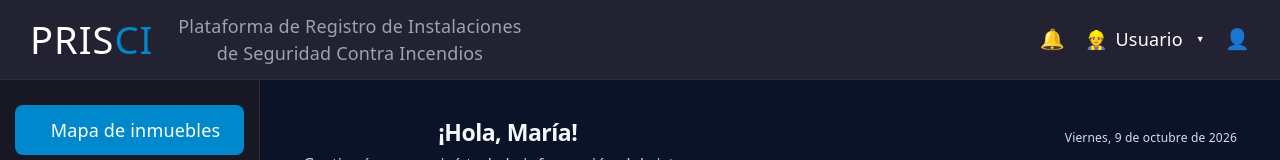
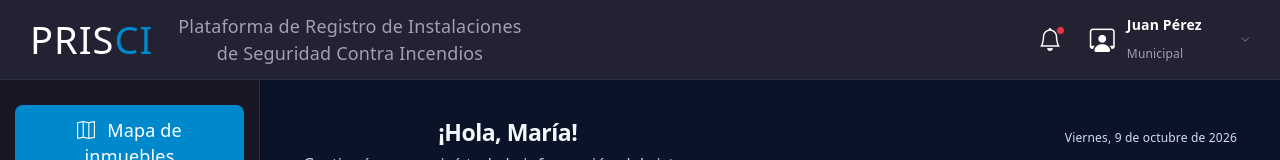
Before and after one commit to mia-estevez/proyecto-prisci, a React (Vite) app: page / in a window 1280 px wide. Shown: the top 160 px of the page. Built offline with nearby package versions, Linux system fonts and the light colour scheme.

Commit message:
Modificando navbar

```diff
--- a/src/App.jsx
+++ b/src/App.jsx
@@ -59,7 +59,7 @@ function Contenido() {
     <div style={{ display: "flex", flexDirection: "column", minHeight: "100vh", backgroundColor: "#0b1329" }}>
 
       {/* NAVBAR SUPERIOR */}
-      {!esLogin && <Navbar />}
+      {!esLogin && usuario && <Navbar usuario={usuario} />}
 
       <div style={{ display: "flex", flex: 1, width: "100%", minHeight: 0 }}>
 
--- a/src/componentes/navbar.css
+++ b/src/componentes/navbar.css
@@ -1,19 +1,32 @@
 .navbar {
   width: 100%;
-  height: 80px;
+  min-height: 80px;
   background-color: var(--bg-tarjeta);
   display: flex;
   align-items: center;
   padding: 0 30px;
   box-sizing: border-box;
   border-bottom: 1px solid var(--borde-tarjeta);
+  gap: 0;
 }
 
+/* LOGO PRISCI */
 .navbar-logo h1 {
   margin: 0;
+  font-size: 38px;
+  letter-spacing: 1px;
   color: var(--texto-principal);
 }
 
+.logo-blanco {
+  color: var(--texto-principal);
+}
+
+.logo-azul {
+  color: var(--acento-azul);
+}
+
+/* TÍTULO */
 .navbar-title {
   margin-left: 25px;
 }
@@ -23,65 +36,134 @@
   color: var(--texto-secundario);
 }
 
+/* ACCIONES A LA DERECHA */
 .navbar-actions {
   margin-left: auto;
   display: flex;
   align-items: center;
-  gap: 20px;
+  gap: 28px;
 }
 
-.navbar-arrow {
-  font-size: 9px;
-  margin-left: 5px;
-}
-
-/*PARTE DE QUIEN ESTA USANDO LA PÁGINA*/
-.navbar-role {
+/* NOTIFICACIONES */
+.navbar-icon {
+  position: relative;
   display: flex;
   align-items: center;
-  gap: 8px;
   color: var(--texto-principal);
   text-decoration: none;
-}
-
-.navbar-role:hover {
-  color: var(--acento-azul);
-}
-
-
-/*PARTE DE LA CAMPANITA*/
-.navbar-icon {
-  color: var(--texto-principal);
-  text-decoration: none;
-  font-size: 20px;
+  font-size: 22px;
 }
 
 .navbar-icon:hover {
   color: var(--acento-azul);
 }
 
-
-/*PARTE DEL PERFIL*/
-.navbar-profile {
+/* USUARIO Y ROL */
+.navbar-role {
+  display: flex;
+  align-items: center;
+  gap: 12px;
   color: var(--texto-principal);
   text-decoration: none;
-  font-size: 20px;
 }
 
-.navbar-profile:hover {
-  color: var(--acento-azul);
+.navbar-role-icon {
+  font-size: 25px;
+  line-height: 1;
 }
 
-/*PARTE DE PRISCI*/
-.navbar-logo h1 {
-  font-size: 38px;
-  letter-spacing: 1px;
+.navbar-user-info {
+  display: flex;
+  flex-direction: column;
+  align-items: flex-start;
+  gap: 3px;
+  min-width: 100px;
 }
 
-.logo-blanco {
+.navbar-user-name {
+  color: var(--texto-principal);
+  font-size: 14px;
+  font-weight: 600;
+  white-space: nowrap;
+}
+
+.navbar-user-role {
+  color: var(--texto-secundario);
+  font-size: 12px;
+  white-space: nowrap;
+}
+
+.navbar-arrow {
+  font-size: 9px;
+  margin-left: 2px;
+  color: var(--texto-secundario);
+}
+
+/*ICONOS DE CAMPANITA Y USUARIO*/
+.navbar-icon {
+  position: relative;
+  display: flex;
+  align-items: center;
+  justify-content: center;
+  color: var(--texto-principal);
+  text-decoration: none;
+  font-size: 23px;
+  transition: color 0.2s ease;
+}
+
+.navbar-bell-icon {
+  font-weight: normal;
+}
+
+.navbar-notificacion {
+  position: absolute;
+  top: 0;
+  right: -3px;
+  width: 7px;
+  height: 7px;
+  background-color: #e63946;
+  border-radius: 50%;
+  border: 1px solid var(--bg-tarjeta);
+}
+
+.navbar-role-icon {
+  font-size: 25px;
+  font-weight: normal;
   color: var(--texto-principal);
 }
 
-.logo-azul {
-  color: var(--acento-azul);
+.navbar-arrow {
+  font-size: 9px;
+  color: var(--texto-secundario);
 }
+
+/* ADAPTACIÓN PARA CELULARES */
+@media (max-width: 700px) {
+  .navbar {
+    padding: 12px 16px;
+    flex-wrap: wrap;
+    row-gap: 10px;
+  }
+
+  .navbar-logo h1 {
+    font-size: 30px;
+  }
+
+  .navbar-title {
+    display: none;
+  }
+
+  .navbar-actions {
+    gap: 16px;
+  }
+
+  .navbar-user-info {
+    min-width: 0;
+  }
+
+  .navbar-user-name {
+    max-width: 130px;
+    overflow: hidden;
+    text-overflow: ellipsis;
+  }
+}
--- a/src/componentes/navbar.jsx
+++ b/src/componentes/navbar.jsx
@@ -1,10 +1,33 @@
 import { Link } from "react-router-dom";
 import "./navbar.css";
 
-function Navbar() {
+function Navbar({ usuario }) {
+  console.log("Usuario recibido en Navbar:", usuario);
+
+  const roles = {
+    1: "Municipal",
+    2: "Bomberos",
+    3: "Profesional",
+    4: "Propietario"
+  };
+
+  const iconosRol = {
+    1: "bi-building",
+    2: "bi-fire",
+    3: "bi-cone-striped",
+    4: "bi-house"
+  };
+
+  const nombreCompleto = usuario
+    ? `${usuario.nombre || ""} ${usuario.apellido || ""}`.trim()
+    : "Usuario";
+
+  const nombreRol = usuario
+    ? roles[Number(usuario.idRol)] || "Usuario"
+    : "Usuario";
+
   return (
     <nav className="navbar">
-
       <div className="navbar-logo">
         <h1>
           <span className="logo-blanco">PRIS</span>
@@ -18,23 +41,26 @@ function Navbar() {
       </div>
 
       <div className="navbar-actions">
-
-        <Link to="/notificaciones" className="navbar-icon">
-          🔔
+        <Link
+          to="/notificaciones"
+          className="navbar-icon"
+          aria-label="Notificaciones"
+        >
+          <i className="bi bi-bell navbar-bell-icon"></i>
+          <span className="navbar-notificacion"></span>
         </Link>
 
-        <Link to="/bomberos" className="navbar-role">
-          👷
-          <span>Usuario</span>
-          <span className="navbar-arrow">▼</span>
-        </Link>
+        <div className="navbar-role">
+          <i className="bi bi-person-workspace navbar-role-icon"></i>
 
-        <Link to="/perfil" className="navbar-profile">
-          👤
-        </Link>
+          <div className="navbar-user-info">
+            <span className="navbar-user-name">{nombreCompleto}</span>
+            <span className="navbar-user-role">{nombreRol}</span>
+          </div>
 
+          <i className="bi bi-chevron-down navbar-arrow"></i>
+        </div>
       </div>
-
     </nav>
   );
 }
--- a/src/main.jsx
+++ b/src/main.jsx
@@ -2,7 +2,7 @@ import { StrictMode } from 'react'
 import { createRoot } from 'react-dom/client'
 import './index.css'
 import App from './App.jsx'
-//import "bootstrap-icons/font/bootstrap-icons.css";
+import "bootstrap-icons/font/bootstrap-icons.css";
 
 createRoot(document.getElementById('root')).render(
   <StrictMode>
--- a/src/paginas/login.jsx
+++ b/src/paginas/login.jsx
@@ -25,6 +25,7 @@ function Login({ onLogin }) {
       });
 
       const datos = await respuesta.json();
+      console.log("Datos del usuario:", datos.usuario);
 
       if (!respuesta.ok) {
         setMensaje(datos.mensaje || "No se pudo iniciar sesión");
```
